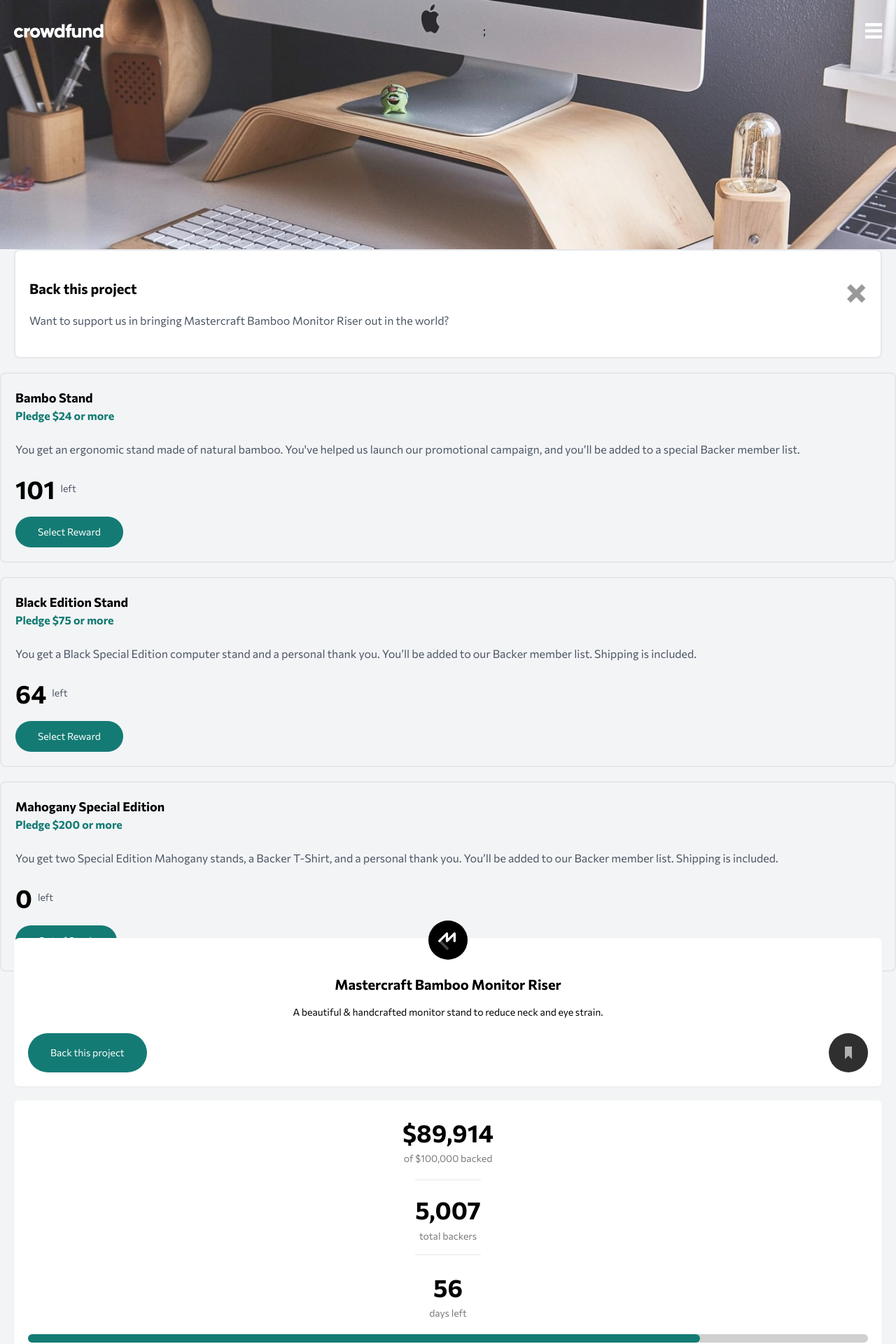
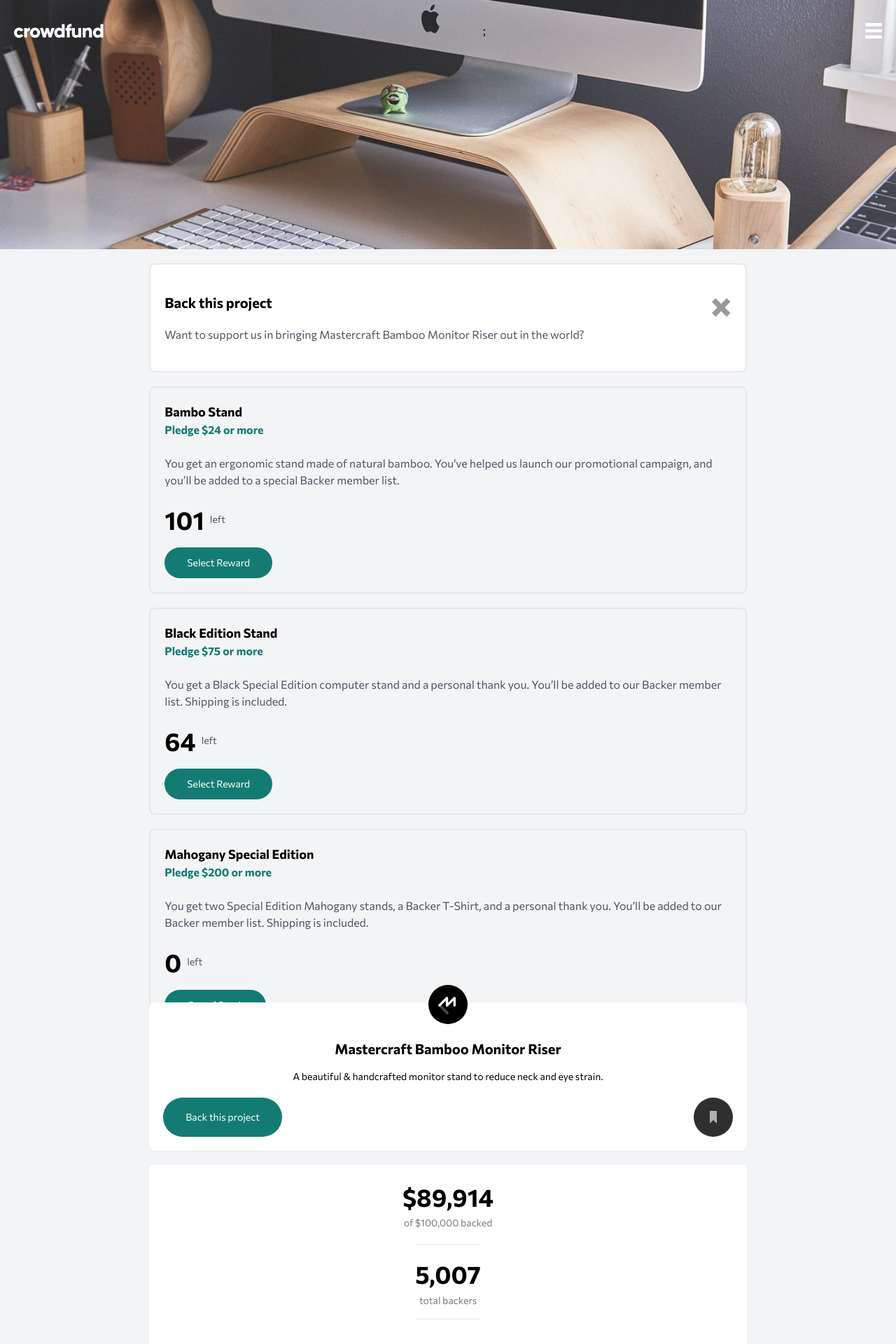
Before and after one commit to Sameermd16/Crowdfunding-product-page-HTML-CSS-JAVASCRIPT-, a React (Create React App) app in the folder crowdfunding/: page / in a window 1280 px wide. Shown: the top 1920 px of the page at 70% size. Built offline with nearby package versions, Linux system fonts and the light colour scheme.

Commit message:
minor changes

```diff
--- a/crowdfunding/src/components/About.js
+++ b/crowdfunding/src/components/About.js
@@ -6,7 +6,7 @@
 
   return (
     <>
-     <section className = "mt-5 mx-5 mb-5 px-5 py-5 shadow-sm rounded-lg bg-white">
+     <section className = "mt-5 mx-5 mb-5 px-5 py-5 shadow-sm rounded-lg bg-white lg:w-2/3 lg:mx-auto mb-20">
         <div>
             <article>
                 <h3 className = "font-bold pt-3 pb-6 text-xl">About this project</h3>
--- a/crowdfunding/src/components/Backers.js
+++ b/crowdfunding/src/components/Backers.js
@@ -3,7 +3,7 @@
 const Backers = () => {
   return (
     <>
-     <section className="py-5 px-5 bg-white rounded-lg shadow-sm mt-5 mx-5">
+     <section className="py-5 px-5 bg-white rounded-lg shadow-sm mt-5 mx-5 lg:w-2/3 lg:mx-auto">
         <div className="numbers_box">
         <div className=" ">
             <p>$89,914 <br/> <span>of $100,000 backed</span></p>
--- a/crowdfunding/src/components/Modal.js
+++ b/crowdfunding/src/components/Modal.js
@@ -5,7 +5,7 @@
 const Modal = () => {
   return (
     <>
-    <section className="bg-white mx-5 py-10 px-5 rounded-lg border-2">
+    <section className="bg-white mx-5 py-10 px-5 rounded-lg border-2 mt-5 lg:w-2/3 lg:mx-auto">
         <div className="flex justify-between">
           <div>
             <h4 className="font-bold text-xl">Back this project</h4>
--- a/crowdfunding/src/components/Pledges.js
+++ b/crowdfunding/src/components/Pledges.js
@@ -6,7 +6,7 @@
 
   return (
     <>
-     <div className="data">
+     <div className="data lg:w-2/3 lg:mx-auto">
                 {cards.map((card) => {
                     const {id, title, pledge, desc, left, button} = card
 
--- a/crowdfunding/src/components/Section1.js
+++ b/crowdfunding/src/components/Section1.js
@@ -6,7 +6,7 @@
 const Section1 = () => {
   return (
     <>
-      <section className="bg-white mx-5 px-5 py-5 -mt-12 rounded-lg relative shadow-sm">
+      <section className="bg-white mx-5 px-5 py-5 -mt-12 rounded-lg relative shadow-sm lg:w-2/3 lg:mx-auto">
         <img src={mastercraftLogo} alt="mastercraft_logo" className="mastercraftlogo"/>
         <div className="text-center mt-5 pt-3">
             <h2 className="font-bold text-xl pb-4">Mastercraft Bamboo Monitor Riser</h2>
--- a/crowdfunding/src/components/Showcase.js
+++ b/crowdfunding/src/components/Showcase.js
@@ -9,7 +9,7 @@
         <img src={mobileHero} alt="mobile_background_img"/>
     </section>
     <section className="hidden md:block">
-      <img src={desktopHero} alt="desktop_hero"/>
+      <img src={desktopHero} alt="desktop_hero" className="w-full"/>
     </section>
     </>
   )
```
